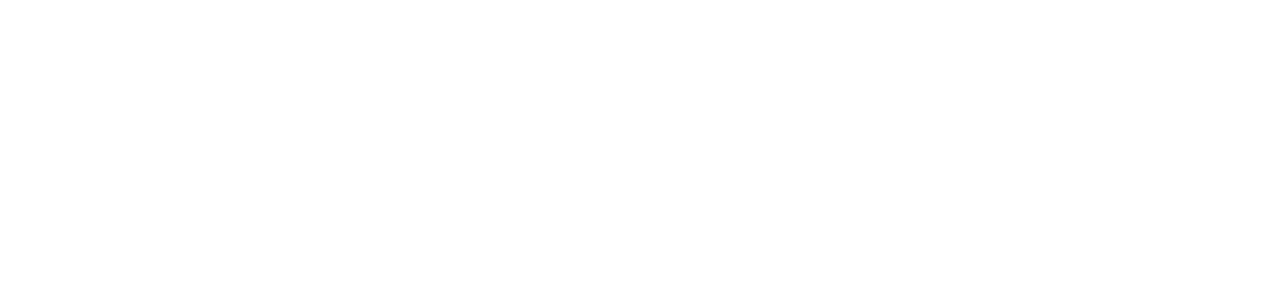
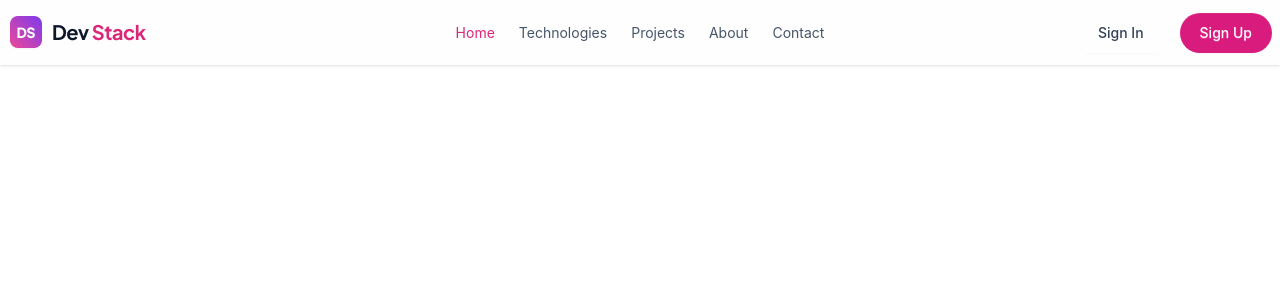
Before and after one commit to nafiulkabirbd/dev-stack, a React (Vite) app: page / in a window 1280 px wide. Shown: the top 300 px of the page. Built offline with nearby package versions, Linux system fonts and the light colour scheme.

Commit message:
feat: add navbar

```diff
--- a/index.html
+++ b/index.html
@@ -1,5 +1,5 @@
 <!doctype html>
-<html lang="en">
+<html lang="en" data-theme="light">
   <head>
     <meta charset="UTF-8" />
     <meta name="viewport" content="width=device-width, initial-scale=1.0" />
--- a/src/App.tsx
+++ b/src/App.tsx
@@ -1,7 +1,12 @@
 import "./App.css";
+import Navbar from "./components/Navbar";
 
 function App() {
-  return <></>;
+  return (
+    <main>
+      <Navbar />
+    </main>
+  );
 }
 
 export default App;
--- /dev/null
+++ b/src/components/Navbar.tsx
@@ -0,0 +1,80 @@
+const Navbar = () => {
+  return (
+    <nav className="bg-[#FEFEFE] shadow-sm sticky top-0 z-50">
+      <div className="navbar container mx-auto">
+        <div className="navbar-start">
+          <div className="dropdown">
+            <div tabIndex={0} role="button" className="btn btn-ghost lg:hidden">
+              <svg
+                aria-label="Menu"
+                xmlns="http://www.w3.org/2000/svg"
+                className="h-5 w-5"
+                fill="none"
+                viewBox="0 0 24 24"
+                stroke="currentColor"
+              >
+                {" "}
+                <path
+                  strokeLinecap="round"
+                  strokeLinejoin="round"
+                  strokeWidth="2"
+                  d="M4 6h16M4 12h8m-8 6h16"
+                />{" "}
+              </svg>
+            </div>
+            <ul
+              tabIndex={-1}
+              className="menu menu-sm dropdown-content bg-base-100 rounded-box z-1 mt-3 w-52 p-2 shadow"
+            >
+              <li>
+                <a className="text-[#DB2777] bg-transparent">Home</a>
+              </li>
+              <li>
+                <a className="text-[#475569] bg-transparent">Technologies</a>
+              </li>
+              <li>
+                <a className="text-[#475569] bg-transparent">Projects</a>
+              </li>
+              <li>
+                <a className="text-[#475569] bg-transparent">About</a>
+              </li>
+              <li>
+                <a className="text-[#475569] bg-transparent">Contact</a>
+              </li>
+            </ul>
+          </div>
+          <img src="/logo-text.png" alt="logo" />
+        </div>
+        <div className="navbar-center hidden lg:flex">
+          <ul className="menu menu-horizontal px-1">
+            <li>
+              <a className="text-[#DB2777] bg-transparent">Home</a>
+            </li>
+            <li>
+              <a className="text-[#475569] bg-transparent">Technologies</a>
+            </li>
+            <li>
+              <a className="text-[#475569] bg-transparent">Projects</a>
+            </li>
+            <li>
+              <a className="text-[#475569] bg-transparent">About</a>
+            </li>
+            <li>
+              <a className="text-[#475569] bg-transparent">Contact</a>
+            </li>
+          </ul>
+        </div>
+        <div className="navbar-end gap-5">
+          <button className="btn text-[#334155] text-sm font-medium bg-transparent border-none hover:shadow-none">
+            Sign In
+          </button>
+          <button className="btn text-white text-sm font-medium rounded-full bg-[#D91B7E] border-none hover:shadow-none hover:bg-[#c70f6e] py-2.5 px-5">
+            Sign Up
+          </button>
+        </div>
+      </div>
+    </nav>
+  );
+};
+
+export default Navbar;
```
Also changed, not shown: public/banner-stack.png (added), public/logo-text.png (added).
